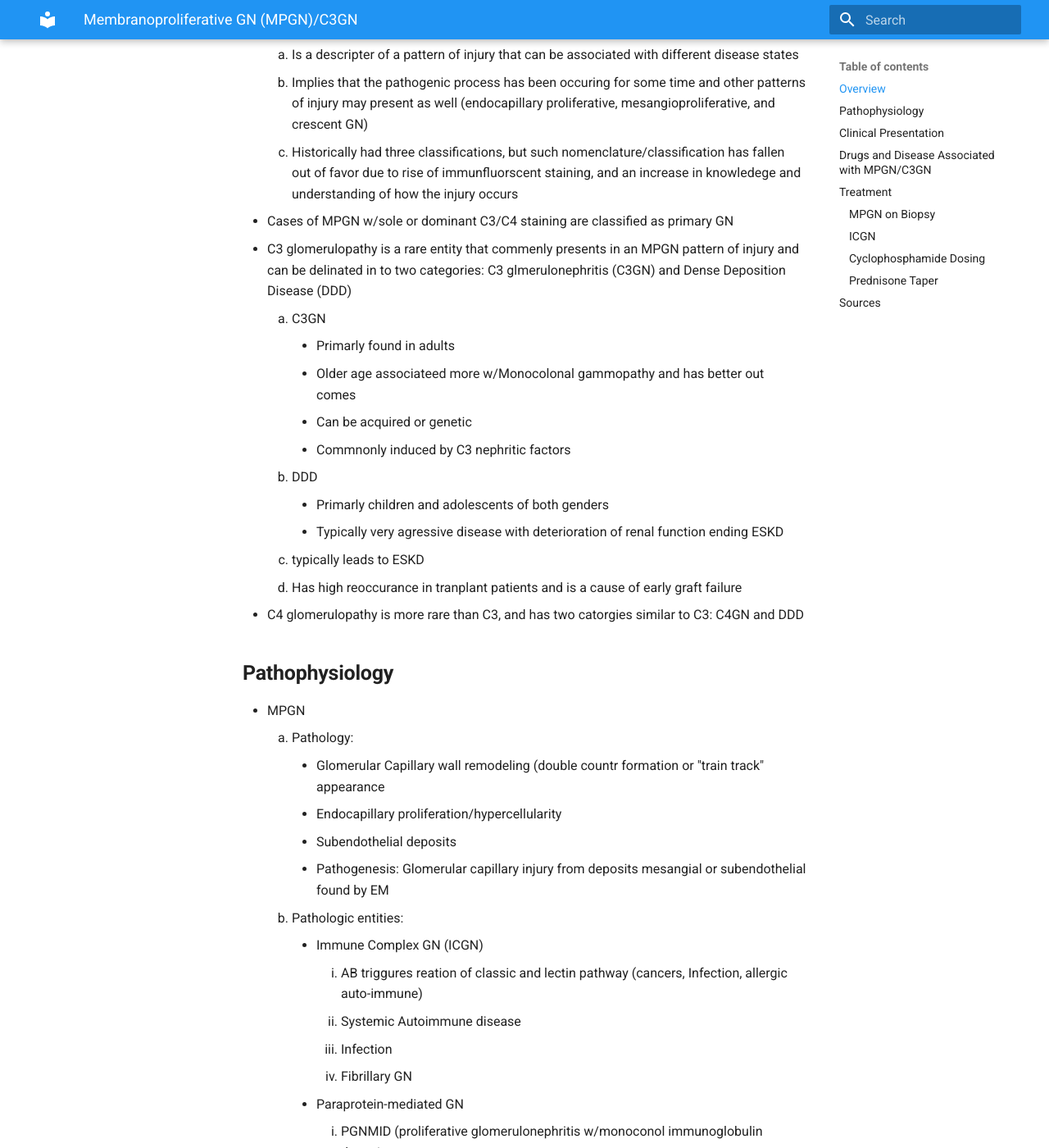
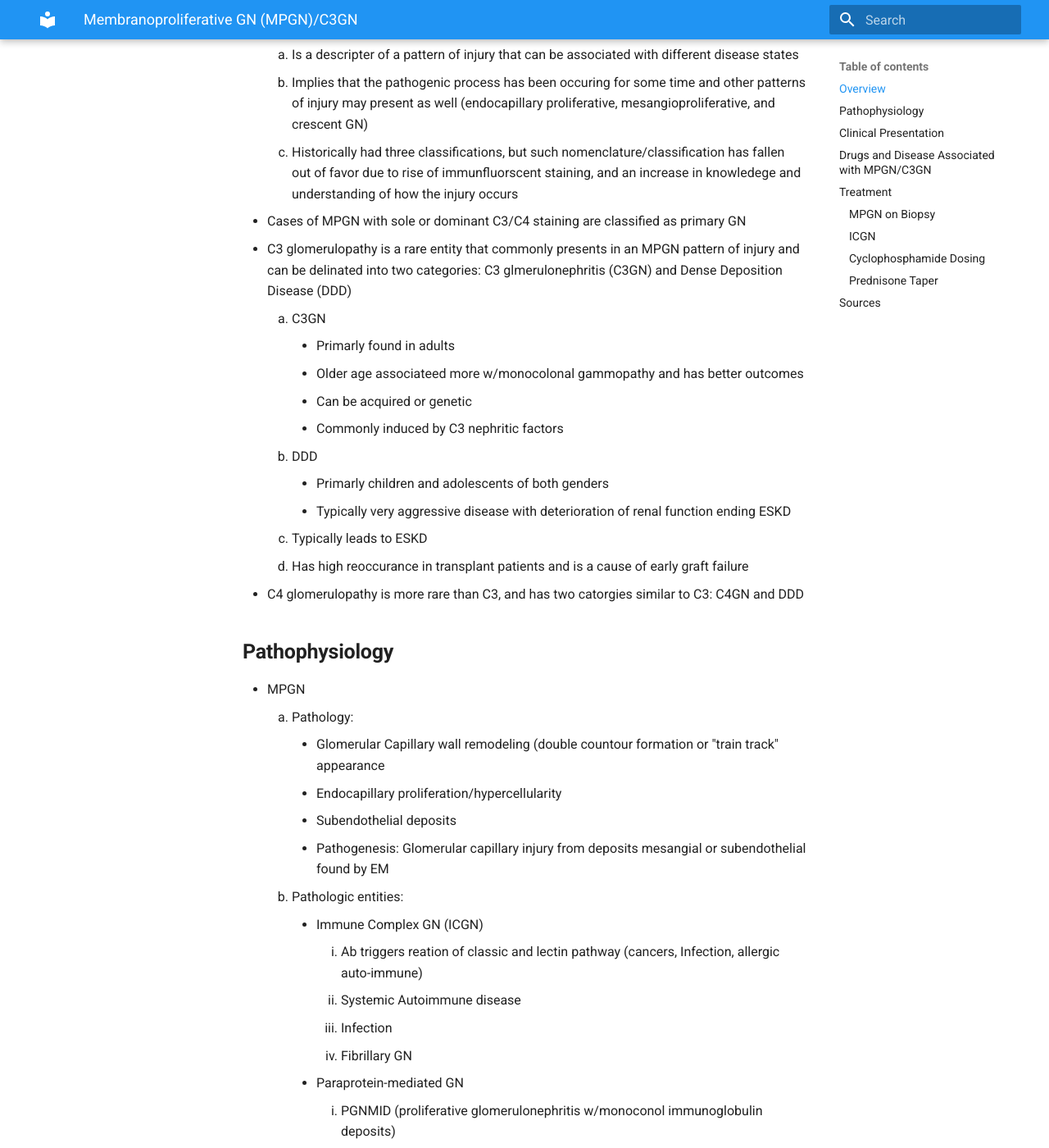
Before and after one commit to TTUNEPH2025/GN, an MkDocs documentation site: the page built from docs/MPGN-C3GN.md, in a window 1280 px wide and 1400 px high, scrolled down 258 px. Shown: the whole window at 82% size. Built offline with MkDocs 1.6.1 and Material for MkDocs 9.7.7, drawn with Linux system fonts in a browser that asks for light colours; some of the changed text lies outside the part shown.

Commit message:
Update MPGN-C3GN.md

```diff
--- a/docs/MPGN-C3GN.md
+++ b/docs/MPGN-C3GN.md
@@ -4,34 +4,34 @@
     1. Is a descripter of a pattern of injury that can be associated with different disease states
     2. Implies that the pathogenic process has been occuring for some time and other patterns of injury may present as well (endocapillary proliferative, mesangioproliferative, and crescent GN)
     3. Historically had three classifications, but such nomenclature/classification has fallen out of favor due to rise of immunfluorscent staining, and an increase in knowledege and understanding of how the injury occurs
-  * Cases of MPGN w/sole or dominant C3/C4 staining are classified as primary GN
-  * C3 glomerulopathy is a rare entity that commenly presents in an MPGN pattern of injury and can be delinated in to two categories: C3 glmerulonephritis (C3GN) and Dense Deposition Disease (DDD)
+  * Cases of MPGN with sole or dominant C3/C4 staining are classified as primary GN
+  * C3 glomerulopathy is a rare entity that commonly presents in an MPGN pattern of injury and can be delinated into two categories: C3 glmerulonephritis (C3GN) and Dense Deposition Disease (DDD)
     1. C3GN
         - Primarly found in adults
-        - Older age associateed more w/Monocolonal gammopathy and has better out comes
+        - Older age associateed more w/monocolonal gammopathy and has better outcomes
         - Can be acquired or genetic
-        - Commnonly induced by C3 nephritic factors
+        - Commonly induced by C3 nephritic factors
     2. DDD
         - Primarly children and adolescents of both genders
-        - Typically very agressive disease with deterioration of renal function ending ESKD
-    3. typically leads to ESKD
-    4. Has high reoccurance in tranplant patients and is a cause of early graft failure
+        - Typically very aggressive disease with deterioration of renal function ending ESKD
+    3. Typically leads to ESKD
+    4. Has high reoccurance in transplant patients and is a cause of early graft failure
   * C4 glomerulopathy is more rare than C3, and has two catorgies similar to C3: C4GN and DDD
 ## **Pathophysiology**
   * MPGN
     1. Pathology:
-        - Glomerular Capillary wall remodeling (double countr formation or "train track" appearance
+        - Glomerular Capillary wall remodeling (double countour formation or "train track" appearance
         - Endocapillary proliferation/hypercellularity
         - Subendothelial deposits
         - Pathogenesis: Glomerular capillary injury from deposits mesangial or subendothelial found by EM
     3. Pathologic entities:
         - Immune Complex GN (ICGN)
-            1. AB triggures reation of classic and lectin pathway (cancers, Infection, allergic auto-immune)
+            1. Ab triggers reation of classic and lectin pathway (cancers, Infection, allergic auto-immune)
             2. Systemic Autoimmune disease
             3. Infection
             4. Fibrillary GN
         - Paraprotein-mediated GN
-            1. PGNMID (proliferative glomerulonephritis w/monoconol immunoglobulin deposits
+            1. PGNMID (proliferative glomerulonephritis w/monoconol immunoglobulin deposits)
             2. Cryoglobulinemia
         - Complement-mediated GN
             1. <ins>*Dysregulation of the Alternative pathway*</ins> (genetic or auto-antibioty or monocolonal)
@@ -48,20 +48,20 @@
     2. C3 dominant/only staining of glomerular deposits
     3. Around 50% of cases have and MPGN pattern of injury
     4.  C3GN
-        - mesangial or subendothelial deposts on EM
+        - mesangial or subendothelial deposits on EM
         - Mesangial Deposits: 99%
         - Capillary wall deposits: 97%
         - w/humps 49%
         - Post-infectious GN can mimic C3GN (hypocomplementemia and proteinuria tend to normalize and C4d staining is positive in post-infectious GN)
     5. DDD
-        - Intramembrnous dense deposits: 100%
+        - Intramembranous dense deposits: 100%
         - w/humps 25%
-        - "saugage-like appearance" on EM due to dense depositio of the basement membrane
+        - "saugage-like appearance" on EM due to dense deposition of the basement membrane
 ## **Clinical Presentation**
   * Hematuria
   * Worsening eGFR/rising serum Cr
   * Severe Proteinuria
-  * C3GN: low serum C3 levels (50% of cases) and normal serum C4 levles
+  * C3GN: low serum C3 levels (50% of cases) and normal serum C4 levels
   * Chronic deterioration of renal function
   * HTN
 ## **Drugs and Disease Associated with MPGN/C3GN**
```
Also changed, not shown: other parts of docs/MPGN-C3GN.md (+8 -8 lines).
